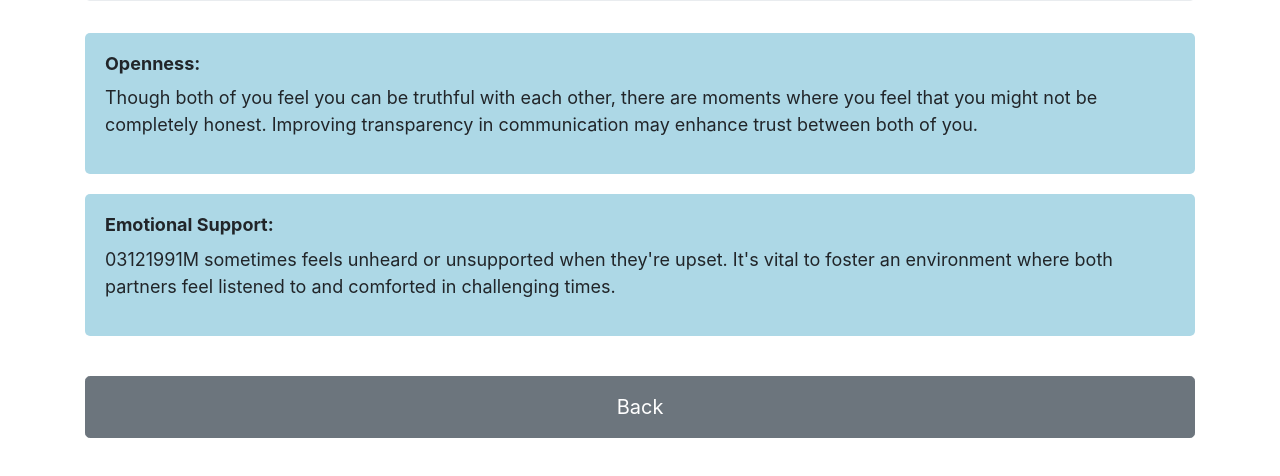
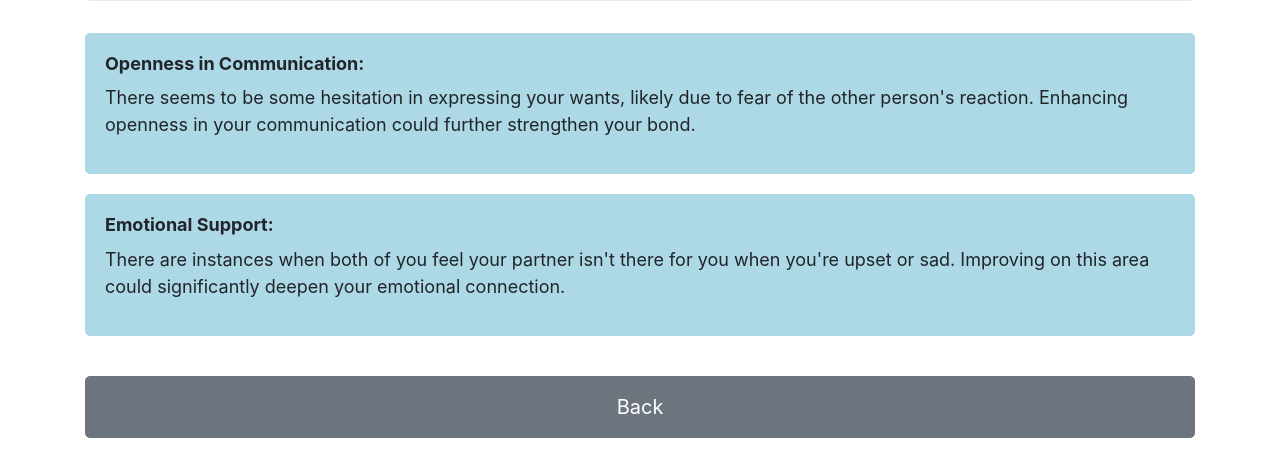
Before and after one commit to LoveGrow1/36918373F, a plain HTML site: page 2.html in a window 1280 px wide. Shown: the part 236-712 px from the top of the page. Drawn offline with nearby package versions, Linux system fonts and the light colour scheme.

Commit message:
Update 2.html

```diff
--- a/2.html
+++ b/2.html
@@ -44,12 +44,12 @@
   <div class="row">
     <div class="col-12">
       <div class="info-box">
-        <h4>Openness:</h4>
-        <p>Though both of you feel you can be truthful with each other, there are moments where you feel that you might not be completely honest. Improving transparency in communication may enhance trust between both of you.</p>
+        <h4>Openness in Communication:</h4>
+        <p>There seems to be some hesitation in expressing your wants, likely due to fear of the other person's reaction. Enhancing openness in your communication could further strengthen your bond.</p>
       </div>
       <div class="info-box">
         <h4>Emotional Support:</h4>
-        <p>03121991M sometimes feels unheard or unsupported when they're upset. It's vital to foster an environment where both partners feel listened to and comforted in challenging times.</p>
+        <p>There are instances when both of you feel your partner isn't there for you when you're upset or sad. Improving on this area could significantly deepen your emotional connection.</p>
       </div>
     </div>
   </div>
```
